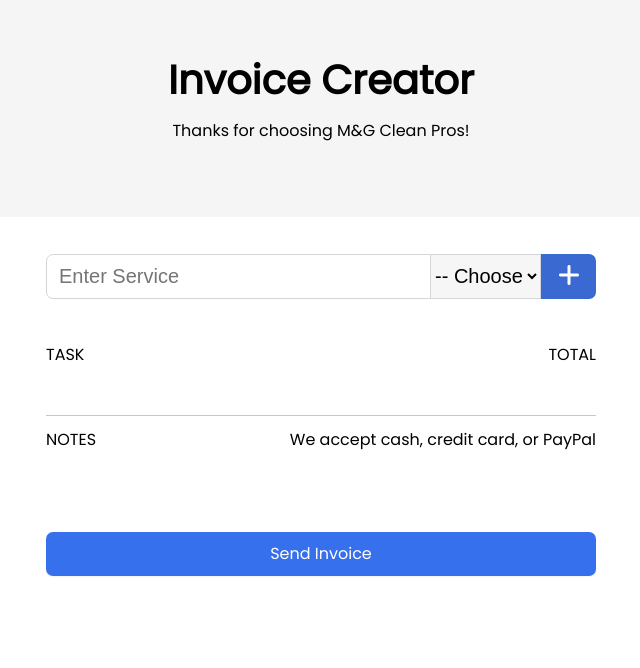
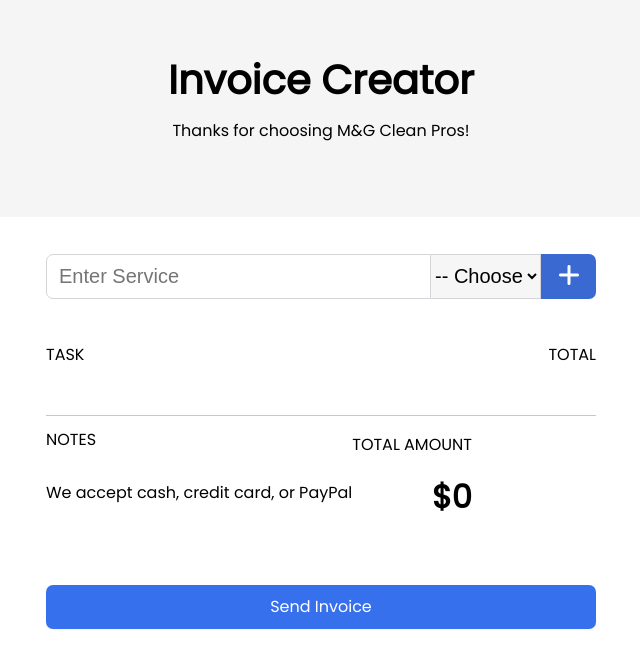
Before and after one commit to GabrielJDavila/InvoiceCreator, a React (Vite) app in the folder reactInvoiceCreator/: page / in a window 1280 px wide. Shown: the top 668 px of the page, without its empty margins (319-959 px from the left). Built offline with nearby package versions, Linux system fonts and the light colour scheme.

Commit message:
Added functionality to items and total being rendered. Now have to fix "key" for each child component.

```diff
--- a/reactInvoiceCreator/index.css
+++ b/reactInvoiceCreator/index.css
@@ -113,6 +113,7 @@
 }
 
 .rendered-total-container {
+  display: flex;
   width: 85%;
   margin: 0 auto;
   max-width: 550px;
@@ -121,6 +122,8 @@
 
 .rendered-total-title-container {
   display: flex;
+  flex-direction: column;
+  text-align: left;
   justify-content: space-between;
   margin: .7rem 0 1rem 0;
 }
@@ -140,3 +143,12 @@
   font-size: 1rem;
   max-width: 550px;
 }
+
+.totals-container {
+  text-align: right;
+}
+
+.totals-container>h2 {
+  font-size: 32px;
+  margin: 0;
+}
--- a/reactInvoiceCreator/src/Body.jsx
+++ b/reactInvoiceCreator/src/Body.jsx
@@ -1,18 +1,23 @@
 import { useState, useEffect } from "react"
 import Item from "./Item"
+import Total from "./Total"
 
 export default function Body() {
+    const [inputArr, setInputArr] = useState([])
+    const [keyId, setKeyId] = useState(0)
+    const [total, setTotal] = useState(0)
     const [formData, setFormData] = useState({
         service: "",
         price: ""
     })
-    const [inputArr, setInputArr] = useState([])
-    const [total, setTotal] = useState("")
 
-    const renderedTotal = inputArr.map(item => {
-        let totalPrice = item.price
-        setTotal(prevTotal => prevTotal += totalPrice)
-    })
+    useEffect(() => {
+        inputArr.map(item => {
+            return (
+                parseFloat(item.price)
+            )
+        })
+    }, [total])
 
     function handleChange(e) {
         const {name, value} = e.target
@@ -25,20 +30,16 @@
     }
 
     const renderedItems = inputArr.map(item => {
-        let counterId
-        for(let i = 0; inputArr.length > i; i++) {
-            counterId = i
-        }
+        setKeyId(prevId => prevId + 1)
         return (
             <Item
-                key={counterId}
+                key={keyId}
                 service={item.service}
                 price={item.price}
             />
         )
     })
 
-    console.log(inputArr)
     function handleClick(inputData) {
         const newObj = inputData
         setInputArr(prevInputArr => [newObj, ...prevInputArr])
@@ -49,6 +50,7 @@
                 price: ""
             }
         })
+        setTotal(prevTotal => prevTotal + parseFloat(formData.price))
     }
 
     return (
@@ -97,7 +99,9 @@
                     <p>NOTES</p>
                     <p>We accept cash, credit card, or PayPal</p>
                 </div>
-                {total}
+                <Total
+                    totalAmnt={total}
+                />
             </div>
 
              <button
--- a/reactInvoiceCreator/src/Total.jsx
+++ b/reactInvoiceCreator/src/Total.jsx
@@ -0,0 +1,9 @@
+
+export default function Total(props) {
+    return (
+        <div className="totals-container">
+            <p>TOTAL AMOUNT</p>
+            <h2>${props.totalAmnt}</h2>
+        </div>
+    )
+}
```
